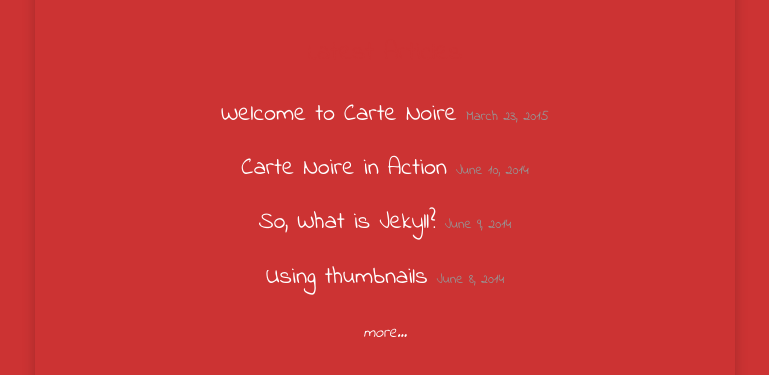
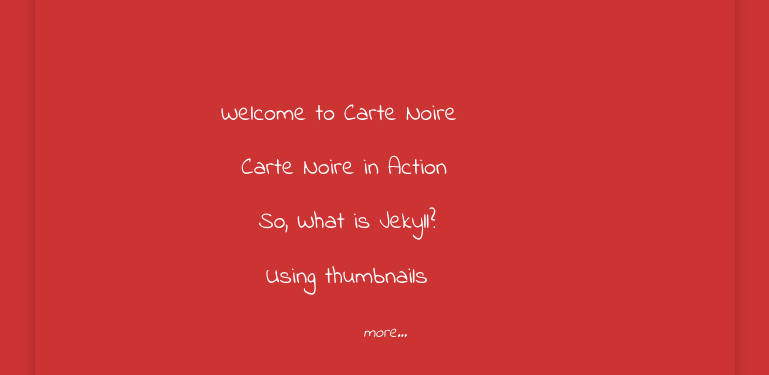
Before and after one commit to maria-navarro-castro/roguelinguist.github.io, a Jekyll site: the page built from index2.html, in a window 1280 px wide. Shown: the part 501-876 px from the top of the page, without its empty margins (255-1024 px from the left). Built offline with Jekyll 4.4.1, drawn with Linux system fonts in a browser that asks for light colours; nearby versions of some CDN libraries.

Commit message:
color change

```diff
--- a/css/style.scss
+++ b/css/style.scss
@@ -329,7 +329,7 @@
 					font-size: 14px;
 					margin-top: -10px;
 					padding-top: 0px;
-					color: $light-medium;
+					color: $red;
 				}
 
 			}
```
